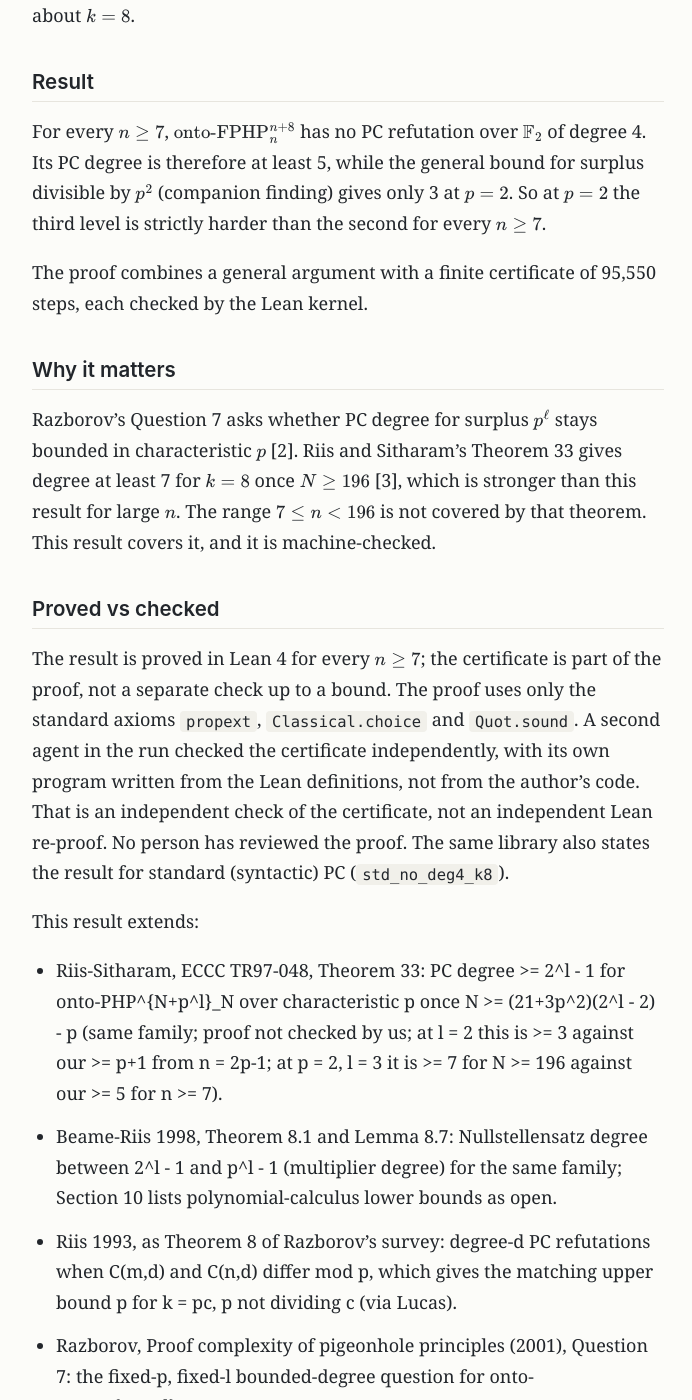
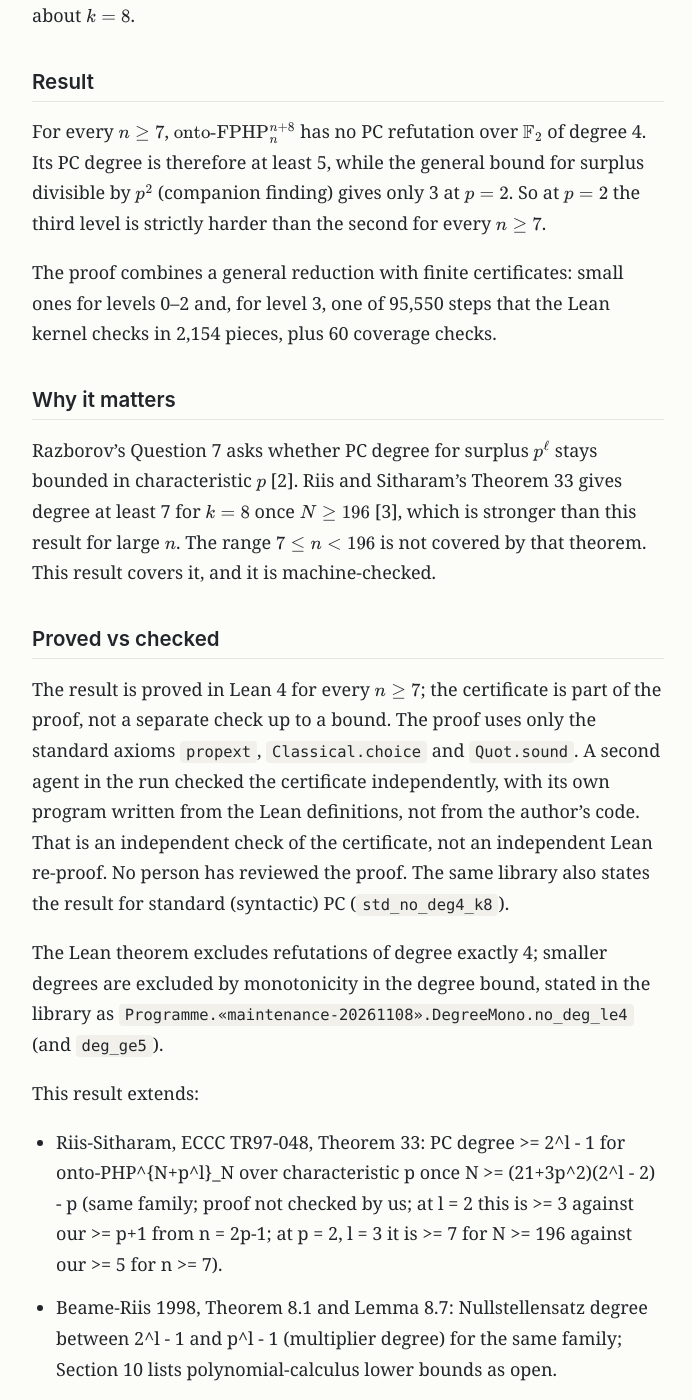
Before and after one commit to kodakodapa/autoresearch-findings, a Jekyll site: the page built from findings/pc-degree-5-onto-fphp-surplus-8.md, in a window 1280 px wide and 1400 px high, scrolled down 764 px. Shown: the whole window, without its empty margins (292-984 px from the left). Built offline with Jekyll 4.4.1, drawn with Linux system fonts in a browser that asks for light colours; some of the changed text lies outside the part shown.

Commit message:
Revise pc-degree-5-onto-fphp-surplus-8: Certificate wording; degree-monotonicity theorems named (degree >= 5)

```diff
--- a/claims/pc-degree-5-onto-fphp-surplus-8/results/publication/lean-K18.json
+++ b/claims/pc-degree-5-onto-fphp-surplus-8/results/publication/lean-K18.json
@@ -1,7 +1,7 @@
 {
   "axioms": "'Programme.\u00ab20261028-0841-proof-complexity\u00bb.L3.Main.no_deg4' depends on axioms: [propext, Classical.choice, Quot.sound]",
   "check": "checks/lean-K18.py",
-  "date": "2026-11-06",
+  "date": "2026-11-08",
   "exit": 0,
   "image": "ar-research-proof-complexity:92f4db65082f2d4a",
   "output_tail": "AR_STATEMENT_BEGIN\nProgramme.\u00ab20261028-0841-proof-complexity\u00bb.L3.Main.no_deg4 : \u2200 (n : Nat),\n  7 \u2264 n \u2192\n    \u00acProgramme.\u00ab20261025-0459-proof-complexity\u00bb.OntoFPHP.PPCRefutation 2\n        (Programme.\u00ab20261025-0459-proof-complexity\u00bb.OntoFPHP.ontoFPHP n 8) 4\nAR_STATEMENT_END\n'Programme.\u00ab20261028-0841-proof-complexity\u00bb.L3.Main.no_deg4' depends on axioms: [propext, Classical.choice, Quot.sound]",
--- a/findings/pc-degree-5-onto-fphp-surplus-8.md
+++ b/findings/pc-degree-5-onto-fphp-surplus-8.md
@@ -29,8 +29,8 @@ degree 4. Its PC degree is therefore at least 5, while the general bound for sur
 by $p^2$ (companion finding) gives only 3 at $p=2$. So at $p=2$ the third level is strictly
 harder than the second for every $n\ge7$.
 
-The proof combines a general argument with a finite certificate of 95,550 steps, each checked by
-the Lean kernel.
+The proof combines a general reduction with finite certificates: small ones for levels 0–2 and,
+for level 3, one of 95,550 steps that the Lean kernel checks in 2,154 pieces, plus 60 coverage checks.
 
 ## Why it matters
 
@@ -48,6 +48,9 @@ independently, with its own program written from the Lean definitions, not from
 code. That is an independent check of the certificate, not an independent Lean re-proof. No
 person has reviewed the proof. The same library also states the result for standard (syntactic)
 PC (`std_no_deg4_k8`).
+
+The Lean theorem excludes refutations of degree exactly 4; smaller degrees are excluded by monotonicity in
+the degree bound, stated in the library as `Programme.«maintenance-20261108».DegreeMono.no_deg_le4` (and `deg_ge5`).
 <!-- /owner-summary -->
 
 This result extends:
@@ -169,3 +172,4 @@ A full `lake build` builds the whole library. The named targets build only the c
 - 2026-11-06 — Verification steps; stale run copies removed; encoding stated
 - 2026-11-06 — Publication re-checks and reproofs published; prior art extended; texts corrected
 - 2026-11-06 — Library theorem names and checked statements shown; reproof wording corrected; build cost
+- 2026-11-08 — Certificate wording; degree-monotonicity theorems named (degree >= 5)
```
Also changed, not shown: other parts of findings/pc-degree-5-onto-fphp-surplus-8.md (+3 -3 lines), _posts/2026-11-06-pc-degree-5-onto-fphp-surplus-8.md (+9 -5 lines), claims/pc-degree-5-onto-fphp-surplus-8/claim.md (+9 -5 lines), claims/pc-degree-5-onto-fphp-surplus-8/summary.md (+5 -2 lines), index.md (+1 -1 lines), README.md, claims/pc-degree-5-onto-fphp-surplus-8/manifest.json, report/manifest.json, 5 other files.
